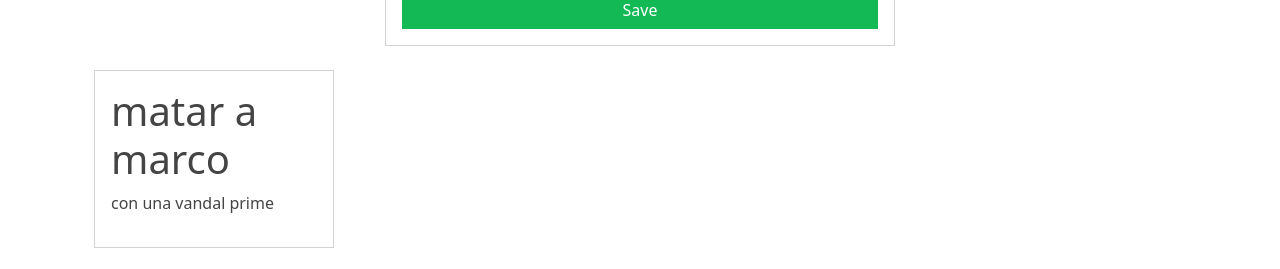
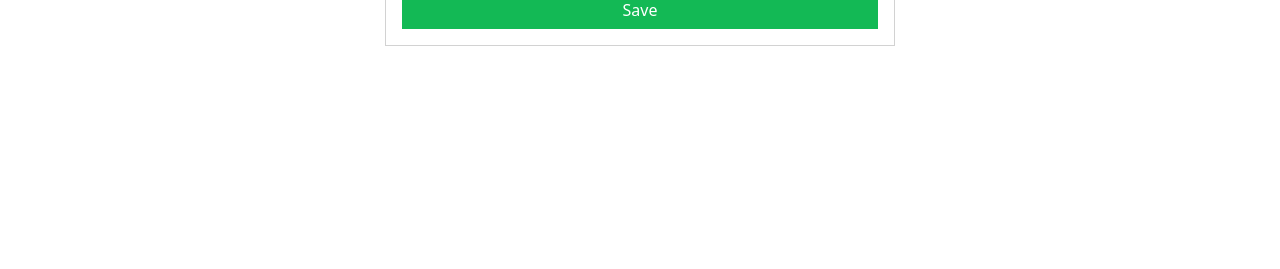
Before and after one commit to NachoXS15/todo-tasks-app, a React (Create React App) app: page / in a window 1280 px wide. Shown: the part 586-855 px from the top of the page. After the commit the page ends 800 px from the top, so only its background shows below. Built offline with nearby package versions, Linux system fonts and the light colour scheme.

Commit message:
created funcion to add tasks, fixed bugs with card and lists

```diff
--- a/src/App.tsx
+++ b/src/App.tsx
@@ -15,24 +15,12 @@
 
 function App(): JSX.Element{
 
-  const [tasks, setTasks] = useState<ITask[]>([
-    {
-      id: 1,
-      name: "matar a marco",
-      description: "con una vandal prime",
-      done: false
-    }
-  ]);
-  const [newTask, setNewTask] = useState<string>("");
+  const [tasks, setTasks] = useState<ITask[]>([]);
   const [inputError, setInputError] = useState(false);
   const [inputValue, setInputValue] = useState("");
 
-
   //functions
-  const addTasks = (name: string): void => {
-    const setNewTasks: ITask[] = [...tasks];
-    setTasks(setNewTasks);
-  };
+  const addTasks = (task: ITask) => setTasks([...tasks, task]);;
 
   // const toogleDoneTask = (i: number): void  => {
   //   const newTasks: ITask[] = [...tasks];
@@ -55,17 +43,13 @@
     <>
       <Header />
       <div className="container p-4">
-        <AddForm />
+        <AddForm addTask={addTasks}/>
         <div className="row">
           <div className="col-md-8">
             <TaskList tasks={tasks}/>
           </div>
         </div>
       </div>
-
-
-
-
     </>
   );
 }
--- a/src/components/AddForm.tsx
+++ b/src/components/AddForm.tsx
@@ -1,29 +1,34 @@
-import React, { useState } from "react";
+import React, { useState, ChangeEvent, FormEvent } from "react";
 //type definition
+interface Props {
+  addTask: (task: ITask) => void;
+}
 import ITask from "../interfaces/iTask";
-type FormElement = React.ChangeEvent<HTMLInputElement | HTMLTextAreaElement>;
+type dataElement = ChangeEvent<HTMLInputElement | HTMLTextAreaElement>;
+type formElement = FormEvent<HTMLFormElement>
 
-// const [tasks, setTasks] = useState({
-//   title: "",
-//   description: "",
-// });
+export default function AddForm({addTask}: Props) {
+  const [task, setTask] = useState({
+    name: "",
+    description: "",
+  });
 
-const handleInputChange = ({target}: FormElement) => {
-  console.log(target.name)
-}
+  const handleInputChange = ({ target: {name, value} }: dataElement) => {
+    setTask({...task, [name]: value})
+  };
 
-const handleSubmit = (e: FormElement) => {
-  e.preventDefault();
-};
+  const handleNewTask = (e: formElement):void => {
+    e.preventDefault();
+    addTask(task)
+  };
 
-export default function AddForm() {
   return (
     <div className="containter p-4">
       <div className="row">
         <div className="col-md-6 offset-md-3">
           <div className="card">
             <div className="card-body">
-              <form /*onSubmit={handleSubmit}*/>
+              <form onSubmit={handleNewTask}>
                 <input
                   type="text"
                   onChange={handleInputChange}
@@ -32,7 +37,7 @@
                     /* inputError ? 'inputError' : */ "form-control shadow-none"
                   }
                   autoFocus
-                  name="title"
+                  name="name"
                 />
                 <textarea
                   cols={20}
@@ -41,6 +46,7 @@
                   placeholder="Introduzca descripcion de tarea"
                   className="form-control mb-3 shadow-none"
                   name="description"
+                  onChange={handleInputChange}
                 ></textarea>
                 <button
                   style={{ width: "100%" }}
--- a/src/components/TaskList.tsx
+++ b/src/components/TaskList.tsx
@@ -10,8 +10,8 @@
   return (
     <>
       {
-        tasks.map((task) => (
-          <div className="col-md-4">
+        tasks.map((task, i: number) => (
+          <div className="col-md-4" key={i}>
             <TaskCard tasks={task} />
           </div>
 
--- a/src/interfaces/iTask.ts
+++ b/src/interfaces/iTask.ts
@@ -1,6 +1,6 @@
 export default interface ITask{
-    id: number;
+    id?: number;
     name: string;
     description: string
-    done: boolean;
+    done?: boolean;
 }
```
